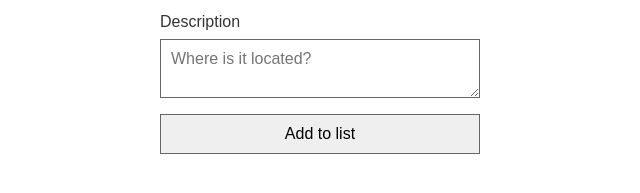
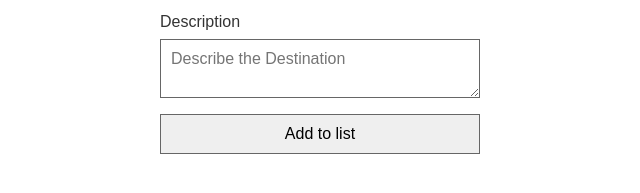
Before and after one commit to Jean-Joooo/Vacation-Destinations-WishList-Coursera-JS-DCU, a plain HTML site: page index.html in a window 1280 px wide. Shown: the part 479-672 px from the top of the page, 80-720 px from the left. Drawn offline with nearby package versions, Linux system fonts and the light colour scheme.

Commit message:
Update index.html

```diff
--- a/index.html
+++ b/index.html
@@ -21,7 +21,7 @@
 	<main>
 		<form id="destination_details_form">
 
-			<label for="name">Destination name</label>
+	    <label for="name">Destination name</label>
             <input required type="text" id="name" placeholder="Enter the name of the destination">
 
             <label for="location">Location</label>
@@ -31,7 +31,7 @@
             <input type="url" id="photo" placeholder="Enter an image url of the place">
 
             <label for="description">Description</label>
-            <textarea type="text" id="description" placeholder="Where is it located?"></textarea>
+            <textarea type="text" id="description" placeholder="Describe the Destination"></textarea>
 
 			<button type="submit">Add to list</button>
 		</form>
```
